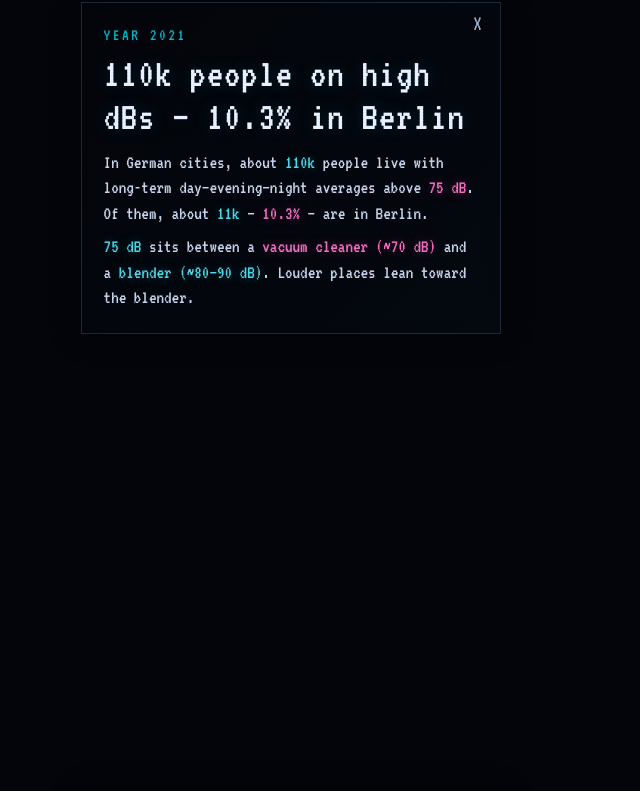
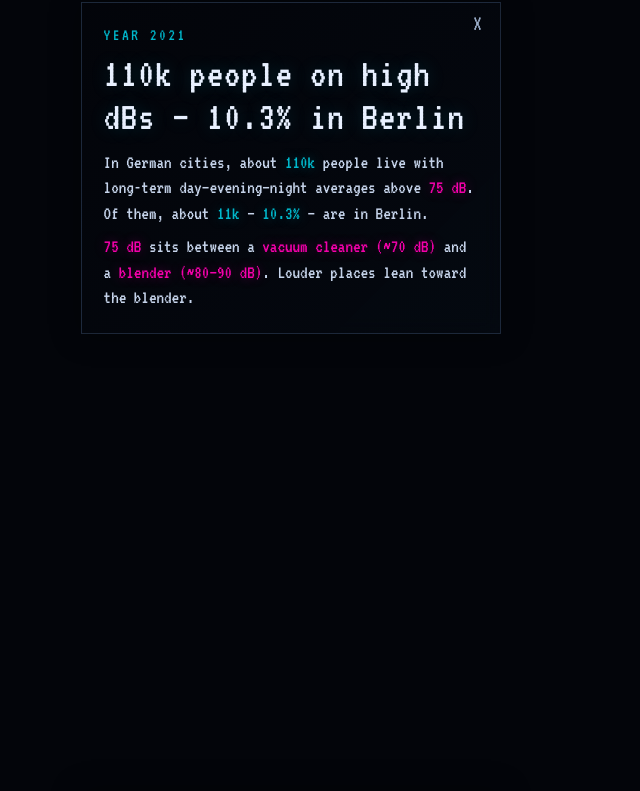
Before and after one commit to fotinidelig/noise-pollution-dataviz, a React (Vite) app in the folder app/: page / in a window 1280 px wide. Shown: the part 1832-2623 px from the top of the page, without its empty margins (0-640 px from the left). Built offline with nearby package versions, Linux system fonts and the light colour scheme; no server answers.

Commit message:
Cyan default for scrolly body highlights
Drop alternating magenta; use #00B8CC for body highs and magenta
only for vacuum/blender and ≥70 dB loudness.

```diff
--- a/app/src/scrolly/ScrollyApp.tsx
+++ b/app/src/scrolly/ScrollyApp.tsx
@@ -172,6 +172,10 @@ export function ScrollyApp() {
                         className="scrolly-step__body"
                         dangerouslySetInnerHTML={{
                           __html: p
+                            .replace(
+                              /\*\*\*(.+?)\*\*\*/g,
+                              '<span class="scrolly-hi scrolly-hi--loud">$1</span>',
+                            )
                             .replace(/\*\*(.+?)\*\*/g, '<span class="scrolly-hi">$1</span>')
                             .replace(/\n/g, '<br/>'),
                         }}
--- a/app/src/scrolly/buildSteps.ts
+++ b/app/src/scrolly/buildSteps.ts
@@ -1,9 +1,20 @@
 import type { StoryMetrics, StoryStep } from './storyTypes'
 import { formatPeople, vacuumBlenderCompare } from './storyTypes'
 
-/** Wrap a phrase for colored insight spans (`**…**` → `.scrolly-hi`). */
+/** Cyan body highlight (`**…**` → `.scrolly-hi`). */
 function hi(s: string) {
   return `**${s}**`
+}
+
+/** Magenta — vacuum / blender / ≥70 dB loudness (`***…***` → `.scrolly-hi--loud`). */
+function hiLoud(s: string) {
+  return `***${s}***`
+}
+
+/** dB figure: magenta from vacuum territory (~70+) upward. */
+function hiDb(db: number, digits = 0) {
+  const label = `${db.toFixed(digits)} dB`
+  return db >= 70 ? hiLoud(label) : hi(label)
 }
 
 export function buildSteps(m: StoryMetrics): StoryStep[] {
@@ -58,8 +69,8 @@ export function buildSteps(m: StoryMetrics): StoryStep[] {
       title: `${dePeople} people on high dBs — ${de.berlin_share_of_germany_pct}% in Berlin`,
       questions: [],
       body: [
-        `In German cities, about ${hi(dePeople)} people live with long-term day–evening–night averages above ${hi('75 dB')}. Of them, about ${hi(berlinPeople)} — ${hi(`${de.berlin_share_of_germany_pct}%`)} — are in Berlin.`,
-        `${hi('75 dB')} sits between a ${hi('vacuum cleaner (~70 dB)')} and a ${hi('blender (~80–90 dB)')}. Louder places lean toward the blender.`,
+        `In German cities, about ${hi(dePeople)} people live with long-term day–evening–night averages above ${hiLoud('75 dB')}. Of them, about ${hi(berlinPeople)} — ${hi(`${de.berlin_share_of_germany_pct}%`)} — are in Berlin.`,
+        `${hiLoud('75 dB')} sits between a ${hiLoud('vacuum cleaner (~70 dB)')} and a ${hiLoud('blender (~80–90 dB)')}. Louder places lean toward the blender.`,
       ],
       map: {
         center: [de.lon, de.lat],
@@ -76,8 +87,8 @@ export function buildSteps(m: StoryMetrics): StoryStep[] {
       title: `Paris night: ${paris.max_db.toFixed(0)} dB at ${paris.loudest_site}`,
       questions: [],
       body: [
-        `In ${paris.year}, night noise at the loudest Paris road site in this set — ${hi(paris.loudest_site)} — reaches about ${hi(`${paris.max_db.toFixed(1)} dB`)}.`,
-        `For scale: ${hi(vacuumBlenderCompare(paris.max_db))}.`,
+        `In ${paris.year}, night noise at the loudest Paris road site in this set — ${hi(paris.loudest_site)} — reaches about ${hiDb(paris.max_db, 1)}.`,
+        `For scale: ${hiLoud(vacuumBlenderCompare(paris.max_db))}.`,
       ],
       map: {
         center: [paris.lon, paris.lat],
@@ -94,8 +105,8 @@ export function buildSteps(m: StoryMetrics): StoryStep[] {
       title: `Madrid night: outdoor station ${madrid.loudest_station_id} peaks near ${madrid.max_db_peak.toFixed(0)} dB`,
       questions: [],
       body: [
-        `In ${madrid.year}, night noise at ${hi(`fixed outdoor noise monitoring station ${madrid.loudest_station_id}`)} sits around ${hi(`${madrid.max_db_median.toFixed(0)} dB`)} on a typical night, with peaks near ${hi(`${madrid.max_db_peak.toFixed(0)} dB`)}.`,
-        `Typical: ${hi(vacuumBlenderCompare(madrid.max_db_median))}. Peak: ${hi(vacuumBlenderCompare(madrid.max_db_peak))}.`,
+        `In ${madrid.year}, night noise at ${hi(`fixed outdoor noise monitoring station ${madrid.loudest_station_id}`)} sits around ${hiDb(madrid.max_db_median)} on a typical night, with peaks near ${hiDb(madrid.max_db_peak)}.`,
+        `Typical: ${hiLoud(vacuumBlenderCompare(madrid.max_db_median))}. Peak: ${hiLoud(vacuumBlenderCompare(madrid.max_db_peak))}.`,
       ],
       map: {
         center: [madrid.lon, madrid.lat],
@@ -112,8 +123,8 @@ export function buildSteps(m: StoryMetrics): StoryStep[] {
       title: `Hong Kong: ${hk.pct_valid_gt70.toFixed(0)}% of mapped area above 70 dB`,
       questions: [],
       body: [
-        `On the ${hk.year} Hong Kong traffic-noise map, about ${hi(`${hk.pct_valid_gt70.toFixed(0)}%`)} of the mapped territory sits above ${hi('70 dB')} — roughly ${hi(`${hk.area_km2_gt70.toFixed(0)} km²`)} — peak traffic noise past a vacuum cleaner, painted across the city rather than at a single mic.`,
-        `The loudest places on the map reach about ${hi(`${hk.max_db.toFixed(0)} dB`)} — ${hi(vacuumBlenderCompare(hk.max_db))}.`,
+        `On the ${hk.year} Hong Kong traffic-noise map, about ${hi(`${hk.pct_valid_gt70.toFixed(0)}%`)} of the mapped territory sits above ${hiLoud('70 dB')} — roughly ${hi(`${hk.area_km2_gt70.toFixed(0)} km²`)} — peak traffic noise past a vacuum cleaner, painted across the city rather than at a single mic.`,
+        `The loudest places on the map reach about ${hiDb(hk.max_db)} — ${hiLoud(vacuumBlenderCompare(hk.max_db))}.`,
       ],
       map: {
         center: [hk.lon, hk.lat],
@@ -130,8 +141,8 @@ export function buildSteps(m: StoryMetrics): StoryStep[] {
       title: `Seoul: highest mean at ${seoul.loudest_site}`,
       questions: [],
       body: [
-        `Among eight Seoul road sites in ${seoul.year}, ${hi(seoul.loudest_site)} has the ${hi('highest mean')} — about ${hi(`${seoul.max_db_median.toFixed(0)} dB`)}. The ${hi('highest single reading')} is about ${hi(`${seoul.max_db_peak.toFixed(0)} dB`)}${seoul.peak_site ? ` at ${hi(seoul.peak_site)}` : ''}.`,
-        `Mean at ${seoul.loudest_site}: ${hi(vacuumBlenderCompare(seoul.max_db_median))}. Peak reading: ${hi(vacuumBlenderCompare(seoul.max_db_peak))}. Bubble size shows each site’s mean; positions are approximate.`,
+        `Among eight Seoul road sites in ${seoul.year}, ${hi(seoul.loudest_site)} has the ${hi('highest mean')} — about ${hiDb(seoul.max_db_median)}. The ${hi('highest single reading')} is about ${hiDb(seoul.max_db_peak)}${seoul.peak_site ? ` at ${hi(seoul.peak_site)}` : ''}.`,
+        `Mean at ${seoul.loudest_site}: ${hiLoud(vacuumBlenderCompare(seoul.max_db_median))}. Peak reading: ${hiLoud(vacuumBlenderCompare(seoul.max_db_peak))}. Bubble size shows each site’s mean; positions are approximate.`,
       ],
       map: {
         center: [seoul.lon, seoul.lat],
@@ -149,7 +160,7 @@ export function buildSteps(m: StoryMetrics): StoryStep[] {
       body: [
         `A Grand Canyon fall night near ${hi('15 dB')} sits far below a vacuum cleaner; a Berlin park hour near ${hi('49 dB')} is calm for a city, not silent.`,
         `Denali Birch Creek (~${hi('18 dB')}) and Haleakalā Nuʻu (~${hi('23 dB')}) sit near a ${hi('whisper (~20–30 dB)')}; a quiet-forest sample (~${hi('29 dB')}) and Poland’s Silent Route (~${hi('33 dB')}) land around a ${hi('quiet room (~30–40 dB)')}.`,
-        `Hoh River Trail (~${hi('34–38 dB')}) still undercuts casual ${hi('conversation (~60 dB)')}; Stockholm city parks (~${hi('55 dB')}) creep closer — still nowhere near a ${hi('blender (~80–90 dB)')}.`,
+        `Hoh River Trail (~${hi('34–38 dB')}) still undercuts casual ${hi('conversation (~60 dB)')}; Stockholm city parks (~${hi('55 dB')}) creep closer — still nowhere near a ${hiLoud('blender (~80–90 dB)')}.`,
       ],
       map: {
         center: [-40, 45],
--- a/app/src/scrolly/scrolly.css
+++ b/app/src/scrolly/scrolly.css
@@ -213,14 +213,14 @@
 }
 
 .scrolly-step__body .scrolly-hi {
-  color: #4DD4E6;
+  color: #00B8CC;
   font-weight: 400;
   text-shadow: 0 0 12px rgba(0, 184, 204, 0.35);
 }
 
-.scrolly-step__body .scrolly-hi:nth-of-type(even) {
-  color: #F56DC0;
-  text-shadow: 0 0 12px rgba(245, 109, 192, 0.35);
+.scrolly-step__body .scrolly-hi--loud {
+  color: #F500AB;
+  text-shadow: 0 0 12px rgba(245, 0, 171, 0.35);
 }
 
 .scrolly-rail {
```
